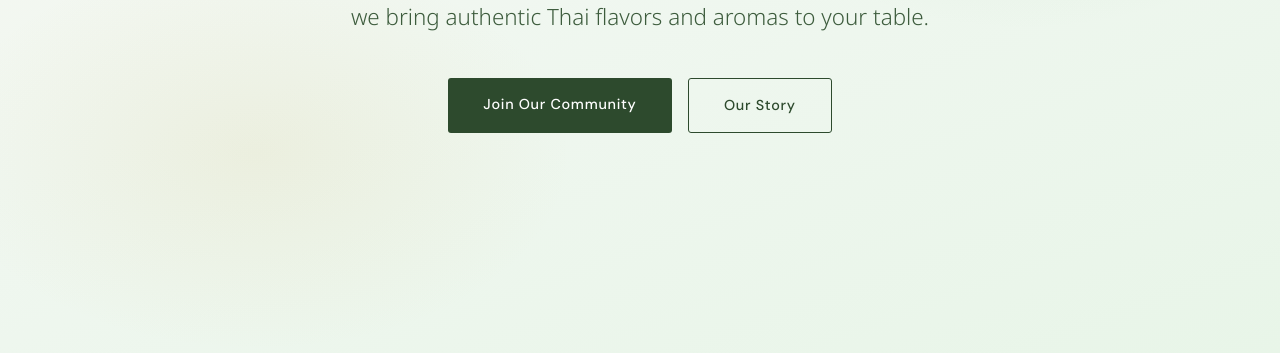
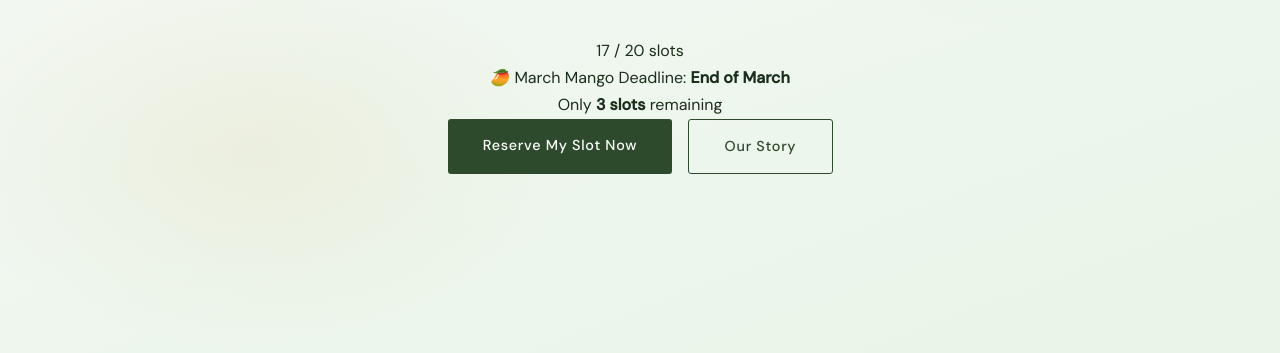
Before and after one commit to hirokazuse/suan-khrob-khrua, a website: page en/index.html in a window 1280 px wide. Shown: the part 447-800 px from the top of the page. Drawn offline with nearby package versions, Linux system fonts and the light colour scheme; a web font is replaced by a local one.

Commit message:
Add urgency bar to hero sections

```diff
--- a/en/index.html
+++ b/en/index.html
@@ -33,8 +33,22 @@
       From family farms in Thailand and Japan,<br>
       we bring authentic Thai flavors and aromas to your table.
     </p>
+    <div class="urgency-bar">
+      <div class="urgency-slots">
+        <span class="urgency-num">17</span>
+        <span class="urgency-label">/ 20 slots</span>
+      </div>
+      <div class="urgency-divider"></div>
+      <div class="urgency-deadline">
+        <span class="urgency-tag">🥭 March Mango</span>
+        <span class="urgency-deadline-text">Deadline: <strong>End of March</strong></span>
+      </div>
+      <div class="urgency-divider"></div>
+      <div class="urgency-msg">Only <strong>3 slots</strong> remaining</div>
+    </div>
+
     <div class="hero-cta">
-      <a href="#join" class="btn-primary">Join Our Community</a>
+      <a href="#join" class="btn-primary">Reserve My Slot Now</a>
       <a href="#story" class="btn-secondary">Our Story</a>
     </div>
   </div>
```
Also changed, not shown: th/index.html (+15 -1 lines).
